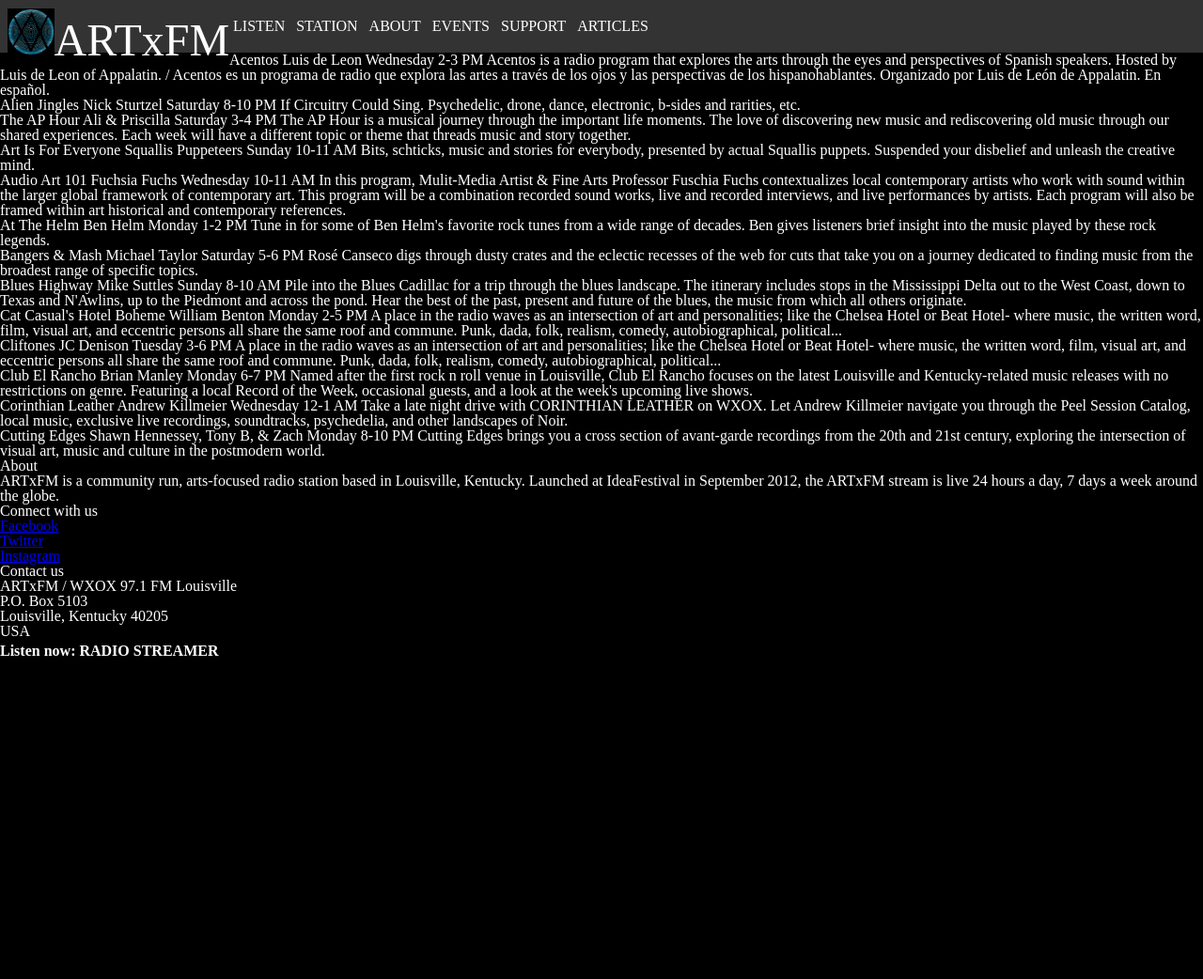
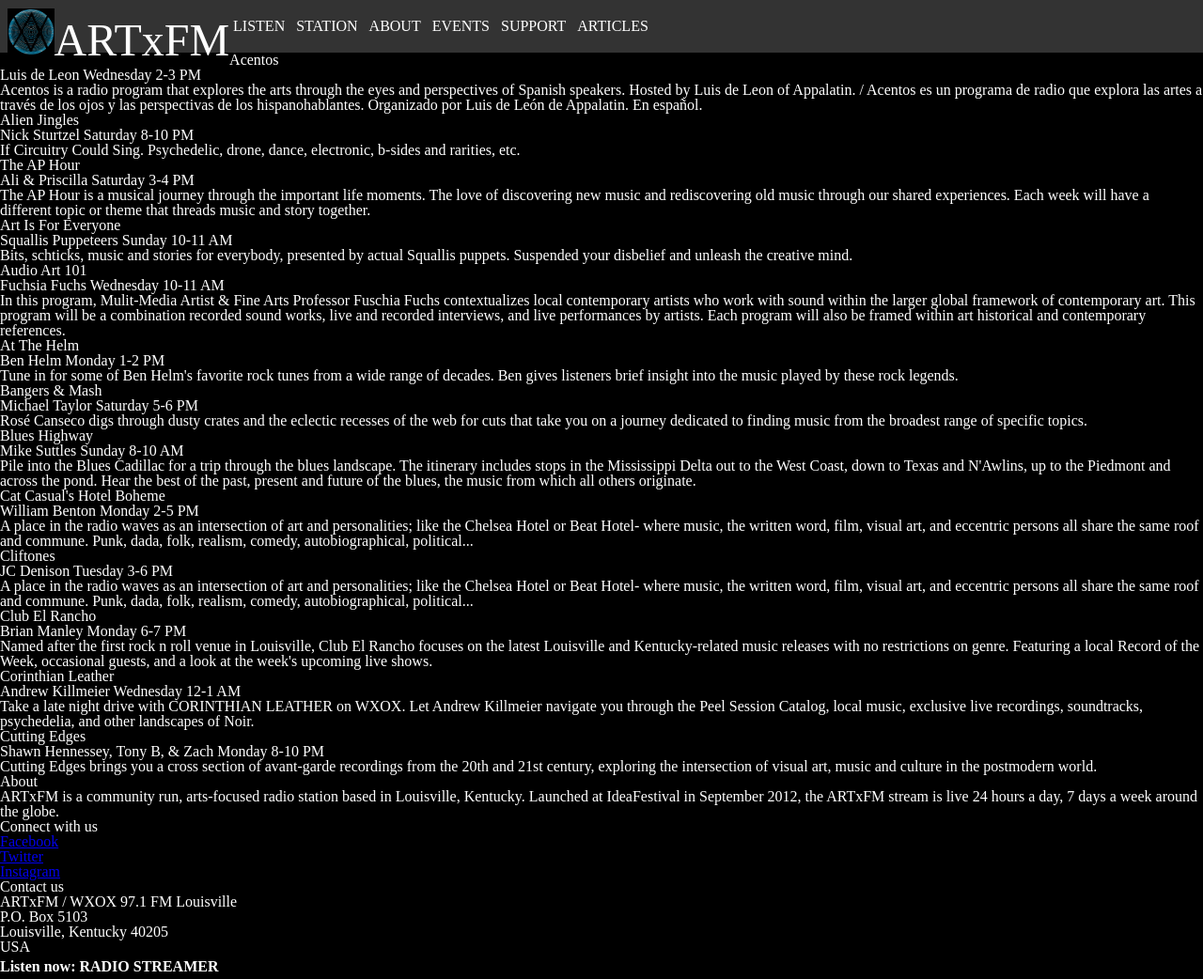
Before and after one commit to line47/wxox.github.io, a Jekyll site: the page built from index.html, in a window 1280 px wide. Shown: the whole page at 94% size. Built offline with Jekyll 4.4.1, drawn with Linux system fonts in a browser that asks for light colours; before the commit the page ends 900 px from its top, so only the background shows below that.

Commit message:
Formatting programs list

```diff
--- a/index.html
+++ b/index.html
@@ -5,11 +5,11 @@
 <ul id="programs">
 {% for program in site.data.programs %}
   <li>
-    {{ program.name }}
+    {{ program.name }}<br>
 	{{ program.host }}
 	  {{ program.showday }}
 	   {{ program.showtime }}
-    {{ program.description }}
+    <p>{{ program.description }}</p>
   </li>
 {% endfor %}
 </ul>
```
